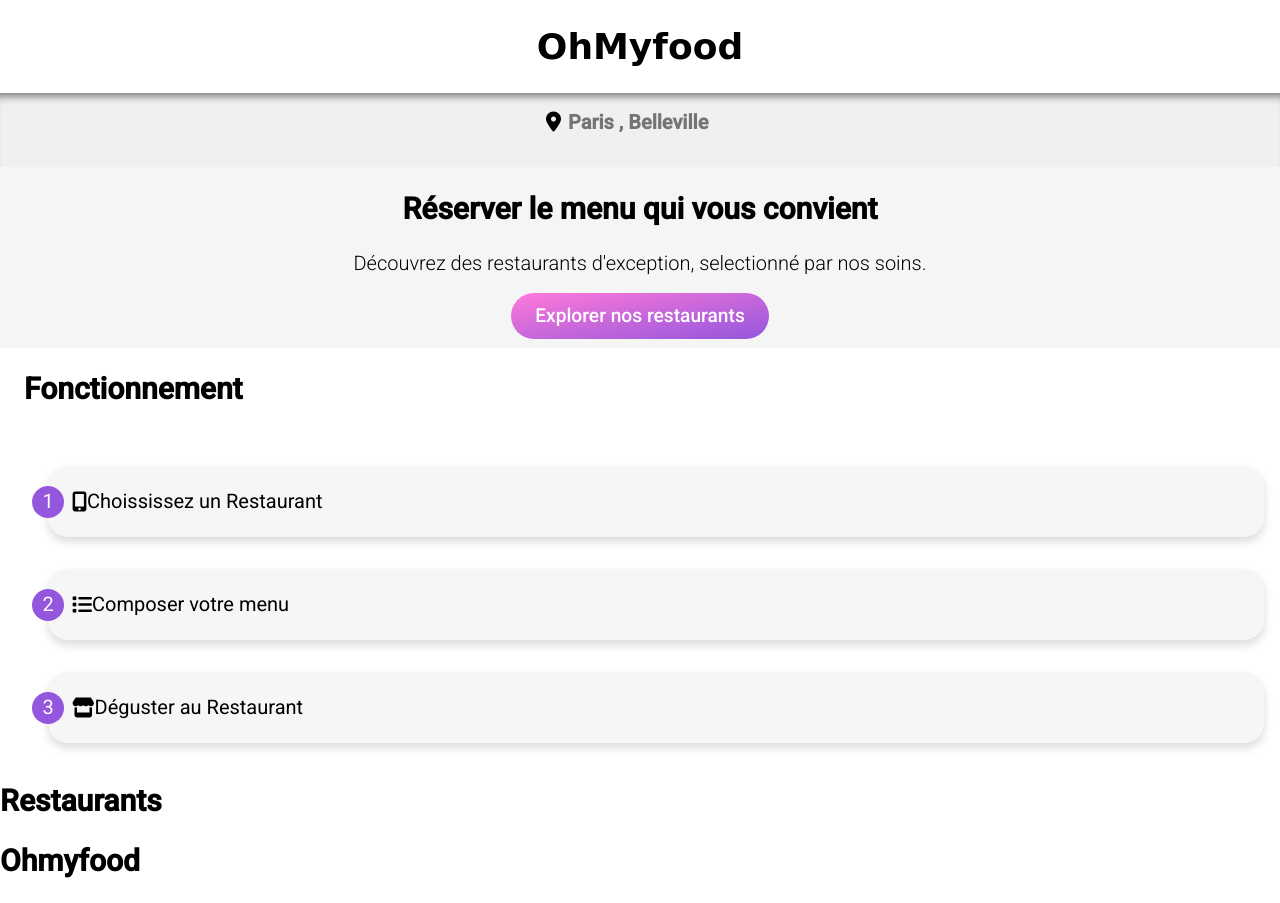
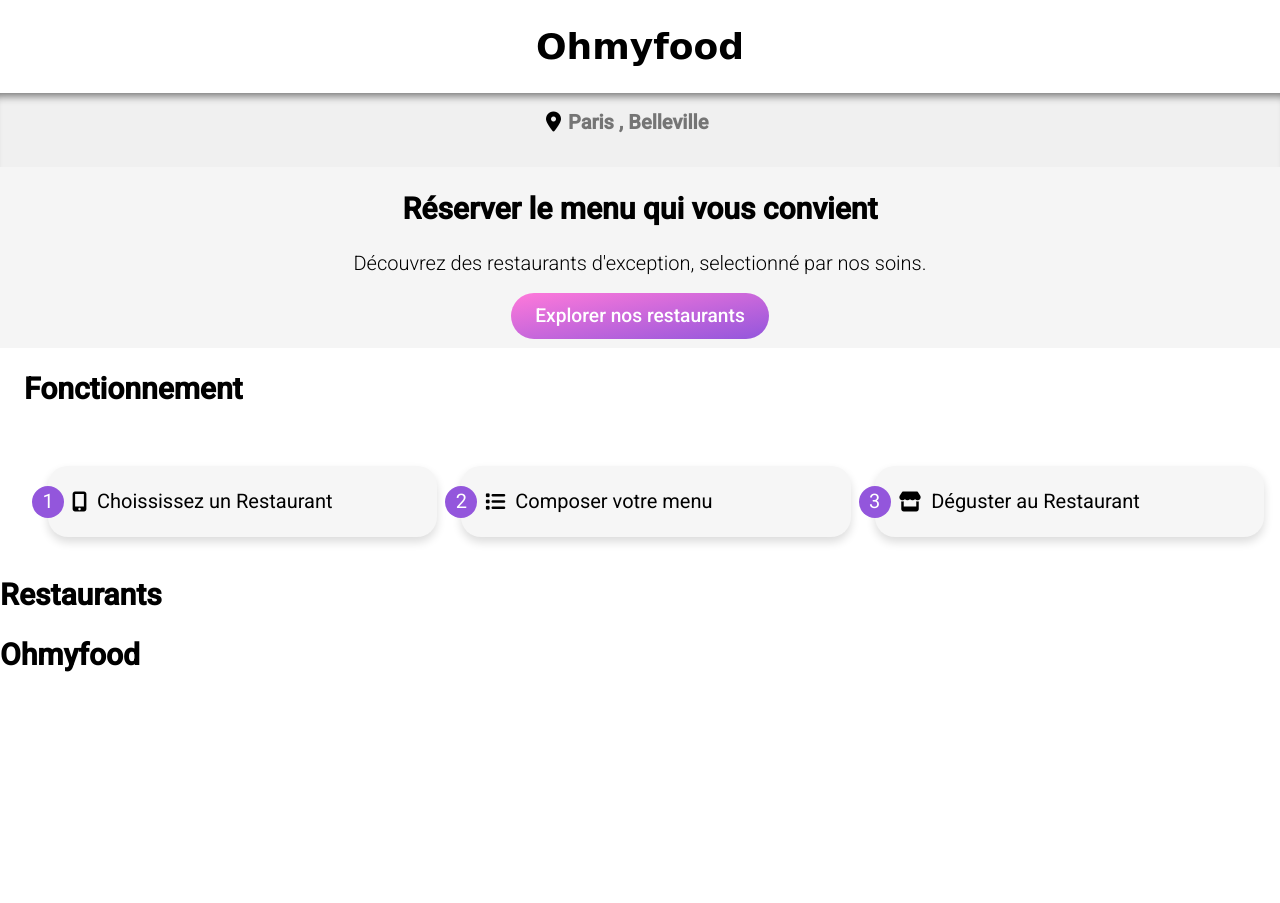
Before and after one commit to Aliksssss/P3_Ohmyfood, a plain HTML site: page index.html in a window 1280 px wide. After the commit the page ends 800 px from the top, so only its background shows below. Drawn offline with Linux system fonts and the light colour scheme; a web font is replaced by a local one.

Commit message:
modif function

```diff
--- a/css/style.scss
+++ b/css/style.scss
@@ -48,14 +48,14 @@ body {
     font-weight: bold;
     height: 1.5rem;
     width: 180px;
-    color: black;
+    color: $cd-txt;
   }
 
   &_icon{
     width: 80px;
     display: flex;
     padding: 0 1rem 0 0 ;
-    color: black;
+    color: &$cd-txt;
   }
 
 
@@ -117,10 +117,14 @@ body {
     counter-reset: listeCompte;
 
       @media (min-width:768px){
-
+        flex-wrap: nowrap;
         justify-content: center;
       }
   }
+
+&_item .icons{
+  margin-right: 10px;
+}
 
 &_item::before{
     counter-increment: listeCompte;
@@ -148,10 +152,9 @@ body {
     width: 100%; /* width calc ou box sizing */
     align-items: center;
 
-    @media (min-width:768px){
-
+    @media screen and (min-width:768px){
+      flex-wrap: nowrap;
     }
   }
 
-
 }
--- a/index.html
+++ b/index.html
@@ -18,7 +18,7 @@
 
 <body>
 <header class="head">
-     <h1 class="head_title">OhMyfood</h1>
+     <h1 class="head_title">Ohmyfood</h1>
 </header>
 
 <main>
@@ -41,18 +41,18 @@
     <h2 class="function_title">Fonctionnement</h2>
     <ol class="function_list">
         <li class="function_item">
-            <i class="fa-solid fa-mobile-screen-button"></i>
-            <span>Choississez un Restaurant</span>
+            <i class=" icons fa-solid fa-mobile-screen-button"></i>
+            <span class="function_subtitle">Choississez un Restaurant</span>
 
         </li>
         <li class="function_item">
-            <i class="fa-solid fa-list"></i>
-            <span>Composer votre menu</span>
+            <i class="icons fa-solid fa-list"></i>
+            <span class="function_subtitle">Composer votre menu</span>
 
         </li>
         <li class="function_item">
-            <i class="fa-solid fa-store"></i>
-            <span>Déguster au Restaurant</span>
+            <i class="icons fa-solid fa-store"></i>
+            <span class="function_subtitle">Déguster au Restaurant</span>
 
         </li>
     </ol>
```
Also changed, not shown: css/style.css, 1 other file.
